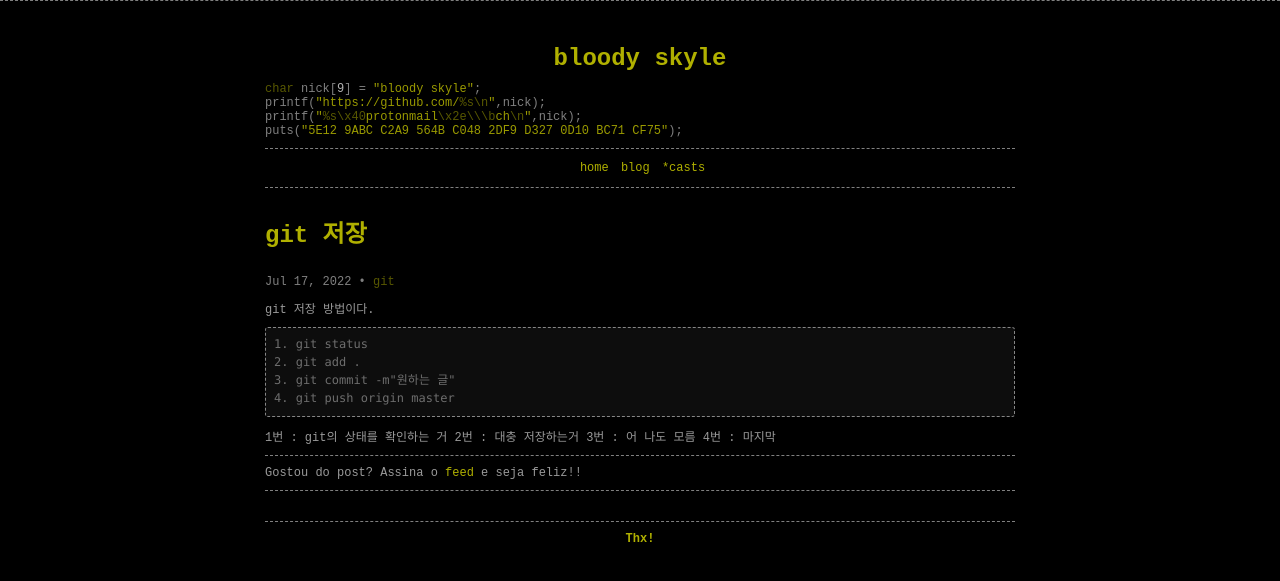
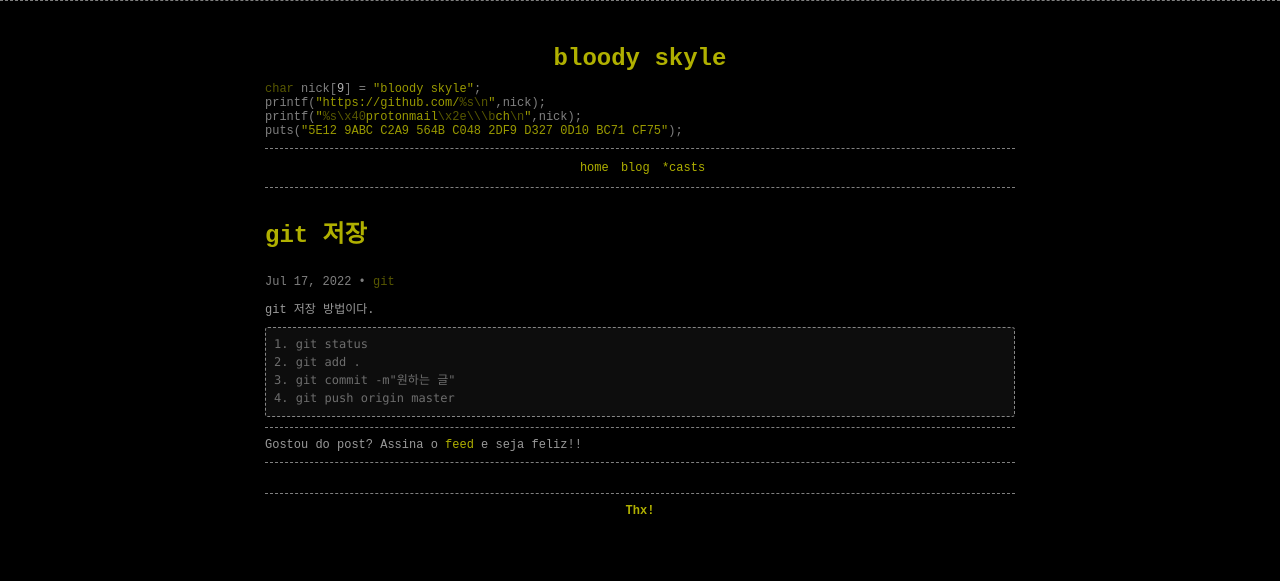
Before and after one commit to bloody-skyle/blog, a Jekyll site: the page built from _posts/2022/2022-07-17-git 저장.md, in a window 1280 px wide. Shown: the top 581 px of the page. Built offline with Jekyll 4.4.1, drawn with Linux system fonts in a browser that asks for light colours; comment, search, counter and statistics services are not loaded.

Commit message:
git 저장 소개 수정

````diff
--- a/_posts/2022/2022-07-17-git 저장.md
+++ b/_posts/2022/2022-07-17-git 저장.md
@@ -16,8 +16,3 @@ git 저장 방법이다.
 3. git commit -m"원하는 글"
 4. git push origin master
 ```
-
-1번 : git의 상태를 확인하는 거
-2번 : 대충 저장하는거
-3번 : 어 나도 모름
-4번 : 마지막
````
Also changed, not shown: _posts/2022/2022-07-17-조건문.md (line endings or trailing spaces).
